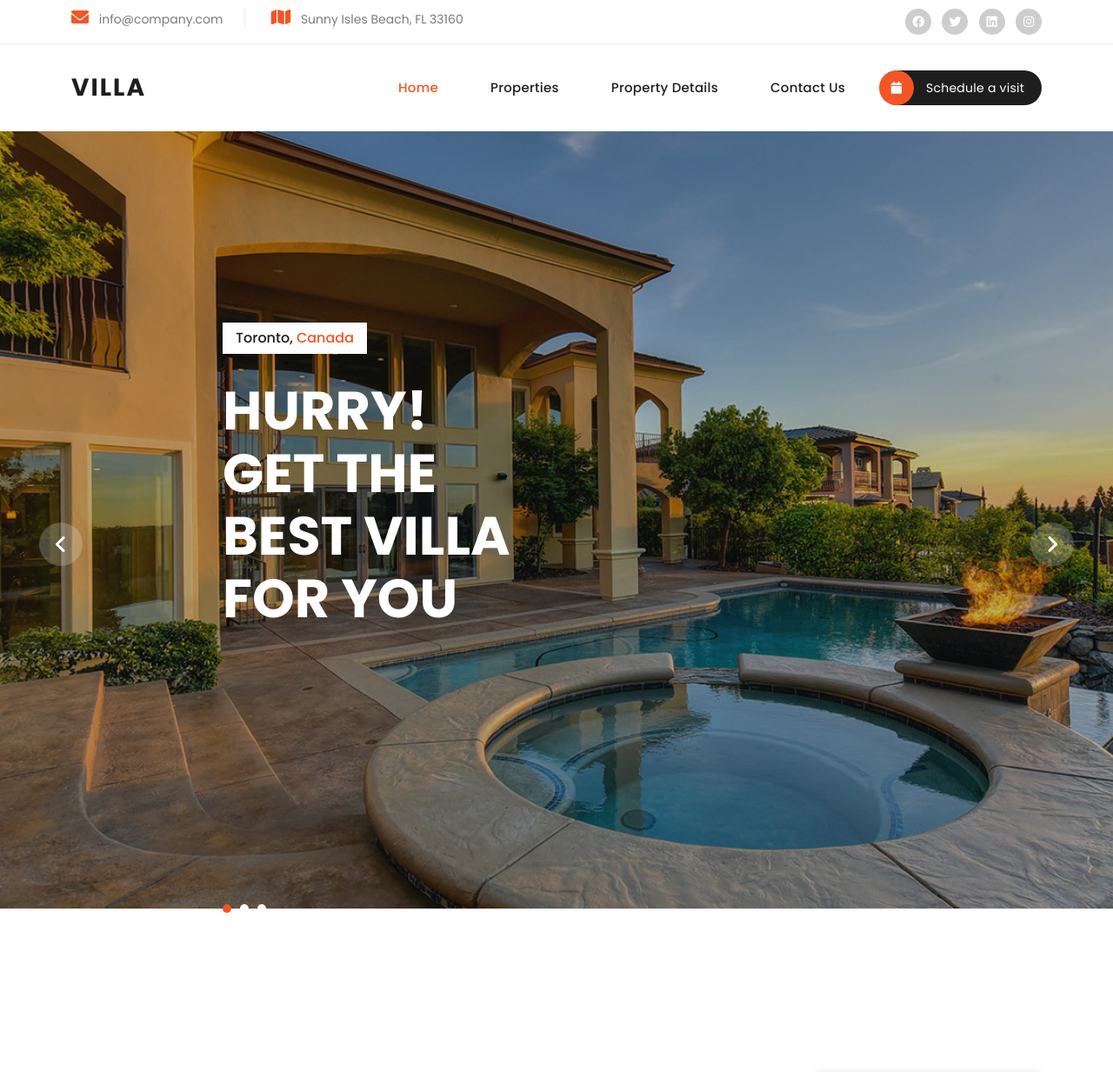
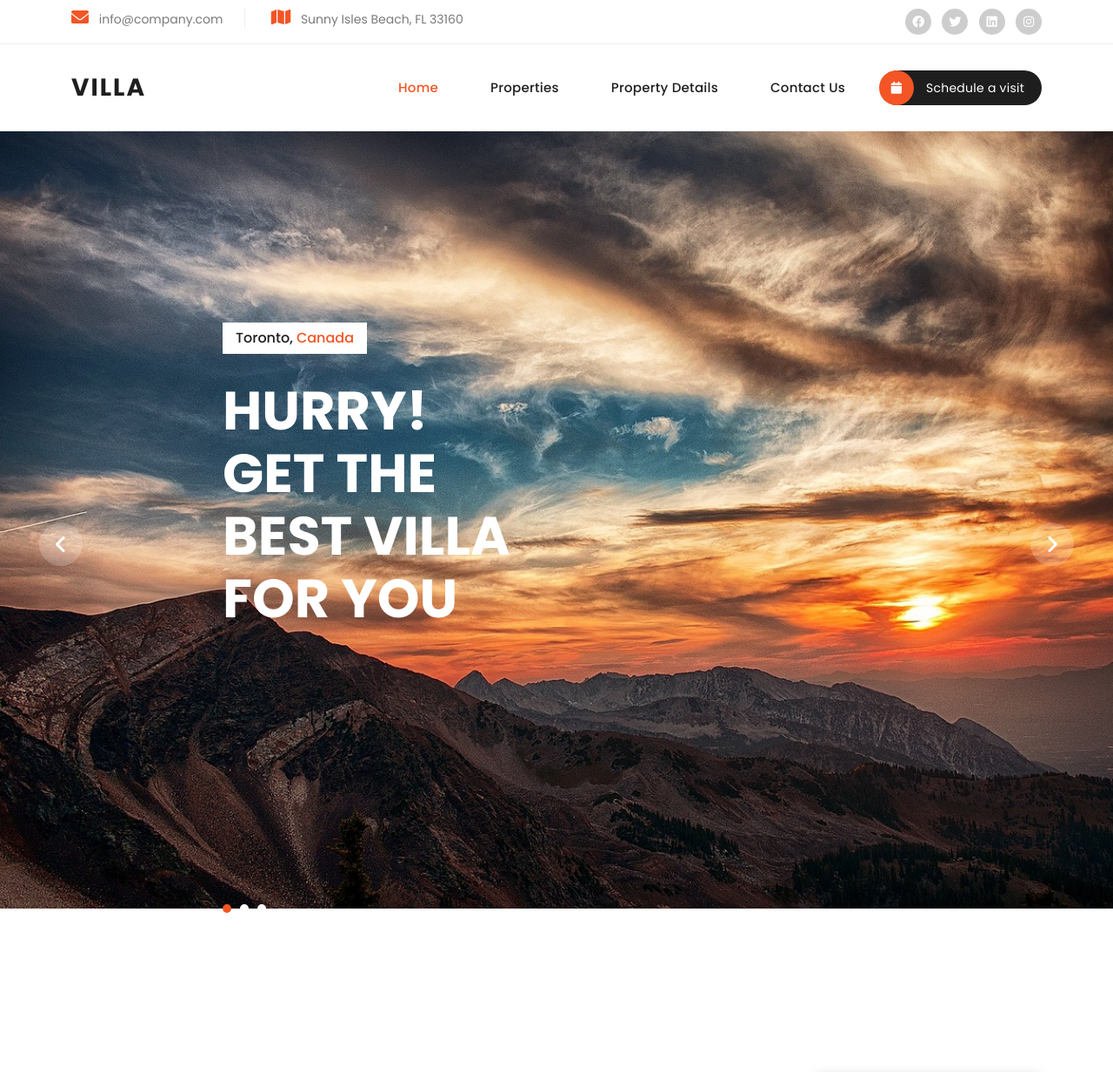
Before and after one commit to margaretacrivat/BudgetTracking_PJ, a Django app: page / in a window 1280 px wide. Shown: the top 1233 px of the page at 87% size. Run offline with Django 5.2, Linux system fonts and the light colour scheme; some libraries are stand-ins or nearby versions.

Commit message:
first image added

```diff
--- a/static/assets/css/main-style.css
+++ b/static/assets/css/main-style.css
@@ -745,7 +745,7 @@ Banner Style
 }
 
 .main-banner .item-1 {
-  background-image: url(../images/banner-01.jpg);
+  background-image: url(../images/mountain_view.jpg);
 }
 
 .main-banner .item-2 {
```
Also changed, not shown: static/assets/images/mountain_view.jpg (added).
